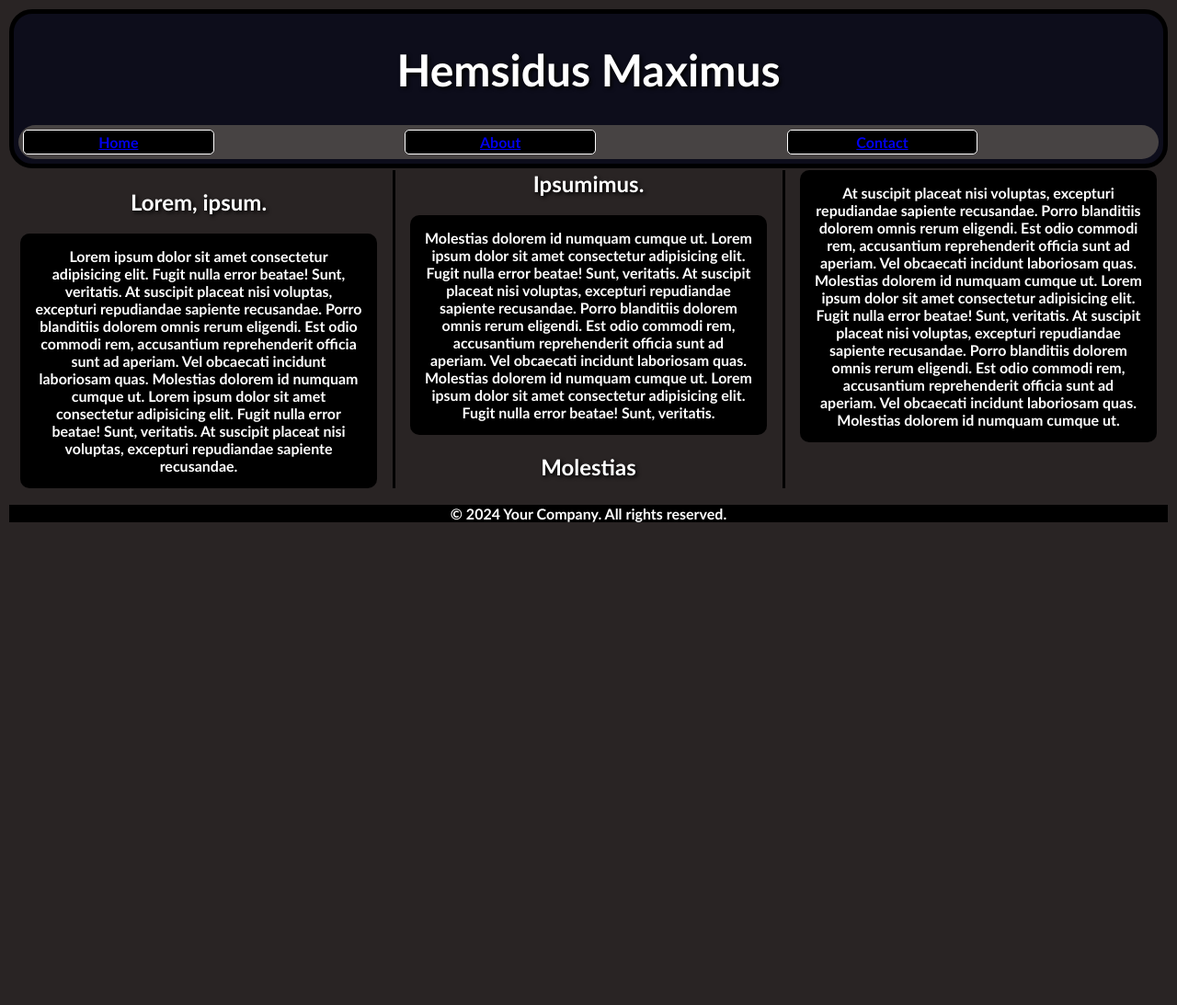
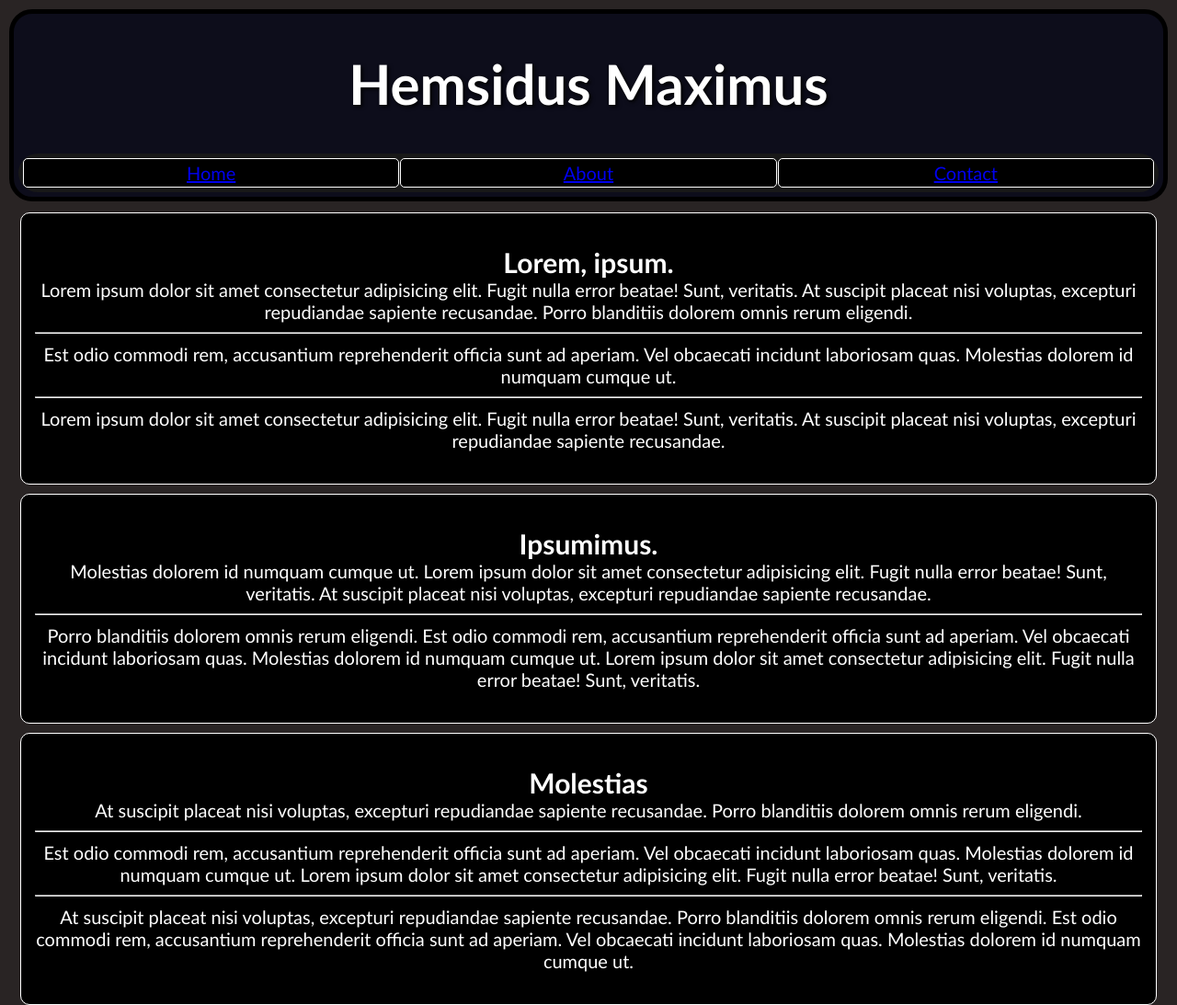
Before and after one commit to Tibitoe/HemsidusMaximus, a plain HTML site: page index.html in a window 1280 px wide. Shown: the top 1093 px of the page at 92% size. Before the commit the page ends 815 px from the top, so only its background shows below. Drawn offline with Linux system fonts and the light colour scheme.

Commit message:
lagt till about och contact sidorna, gjort så att dom 3 paragraferna på index har en egen box, ändrat namn på home/about/contact klasserna, ändrat main från klass till bara main, kolumnerna är vertikala i alla lägen, måste fixas.

```diff
--- a/index.html
+++ b/index.html
@@ -11,41 +11,49 @@
     <header>
         <h1>Hemsidus Maximus</h1>
         <nav class="navigation-bar">
-            <div class="home-button">
-              <a href="#">Home</a>
+            <div class="home-box">
+              <a href="index.html">Home</a>
             </div>
-            <div class="about-button">
-              <a href="#">About</a>
+            <div class="about-box">
+              <a href="about.html">About</a>
             </div>
-            <div class="contact-button">
-              <a href="#">Contact</a>
+            <div class="contact-box">
+              <a href="contact.html">Contact</a>
             </div>
         </nav>
     </header>
 
-  <main class="main-content">
-    <p>
-        <h2 class="sub-header">
-            Lorem, ipsum.
-        </h2>
-        <p class="column">
+  <main>
+
+    <section class="column-paragraph1">
+        <p>
+            <h2 class="sub-header">
+                Lorem, ipsum.
+            </h2>
             Lorem ipsum dolor sit amet consectetur adipisicing elit.
             Fugit nulla error beatae! Sunt, veritatis.
             At suscipit placeat nisi voluptas, excepturi repudiandae sapiente recusandae.
             Porro blanditiis dolorem omnis rerum eligendi.
+            <hr>
             Est odio commodi rem, accusantium reprehenderit officia sunt ad aperiam.
             Vel obcaecati incidunt laboriosam quas.
+            Molestias dolorem id numquam cumque ut.
+            <hr>
+            Lorem ipsum dolor sit amet consectetur adipisicing elit.
+            Fugit nulla error beatae! Sunt, veritatis.
+            At suscipit placeat nisi voluptas, excepturi repudiandae sapiente recusandae.
+        </p>
+    </section>
+    <section class="column-paragraph2">
+        <p>
+            <h2 class="sub-header">
+                Ipsumimus.
+            </h2>
             Molestias dolorem id numquam cumque ut.
             Lorem ipsum dolor sit amet consectetur adipisicing elit.
             Fugit nulla error beatae! Sunt, veritatis.
             At suscipit placeat nisi voluptas, excepturi repudiandae sapiente recusandae.
-        </p>
-        <h2 class="sub-header">Ipsumimus.</h2>
-        <p class="column">
-            Molestias dolorem id numquam cumque ut.
-            Lorem ipsum dolor sit amet consectetur adipisicing elit.
-            Fugit nulla error beatae! Sunt, veritatis.
-            At suscipit placeat nisi voluptas, excepturi repudiandae sapiente recusandae.
+            <hr>
             Porro blanditiis dolorem omnis rerum eligendi.
             Est odio commodi rem, accusantium reprehenderit officia sunt ad aperiam.
             Vel obcaecati incidunt laboriosam quas.
@@ -53,15 +61,21 @@
             Lorem ipsum dolor sit amet consectetur adipisicing elit.
             Fugit nulla error beatae! Sunt, veritatis.
         </p>
-        <h2 class="sub-header"> Molestias</h2>
-        <p class="column">
+    </section>
+    <section class="column-paragraph3">
+        <p>
+            <h2 class="sub-header">
+                Molestias
+            </h2>
             At suscipit placeat nisi voluptas, excepturi repudiandae sapiente recusandae.
             Porro blanditiis dolorem omnis rerum eligendi.
+            <hr>
             Est odio commodi rem, accusantium reprehenderit officia sunt ad aperiam.
             Vel obcaecati incidunt laboriosam quas.
             Molestias dolorem id numquam cumque ut.
             Lorem ipsum dolor sit amet consectetur adipisicing elit.
             Fugit nulla error beatae! Sunt, veritatis.
+            <hr>
             At suscipit placeat nisi voluptas, excepturi repudiandae sapiente recusandae.
             Porro blanditiis dolorem omnis rerum eligendi.
             Est odio commodi rem, accusantium reprehenderit officia sunt ad aperiam.
--- a/styles.css
+++ b/styles.css
@@ -1,20 +1,24 @@
 html {
-    height: 100%;
     margin: 0;
     padding: 0;
     font-family:'Trebuchet MS', 'Lucida Sans Unicode', 'Lucida Grande', 'Lucida Sans', Arial, sans-serif;
-    font-size: 16px;
+    font-size: 20px;
 }
 body {
     color: #ffffff;
     text-align: center;
-    font-weight: 600;
     font-size: 1rem;
     background-color: #292424;
     margin: 5px;
     padding: 5px;
     max-width: 100%;
     min-height: 100vh;
+}
+main {
+    column-rule: solid #000000;
+    padding: 2px;
+    margin: 0;
+    text-shadow: 2px 2px  4px #000000;
 }
     header {
         border-radius: 25px;
@@ -31,58 +35,78 @@ body {
     }
     .navigation-bar {
         column-count: 3;
+        column-gap: 1px;
         padding: 5px;
         margin: 5px;
         border-radius: 25px;
-        background-color: #474343;
+        background-color: #181818;
         max-width: 100%;
     }
-    .home-button {
-        max-width: 50%;
+    .home-box {
         padding: 3px;
         margin: 0;
         background-color: black;
         border: solid 1px #ffffff;
         border-radius: 5px;
     }
-    .about-button {
-        max-width: 50%;
+    .about-box {
         padding: 3px;
         margin: 0;
         background-color: black;
         border: solid 1px #ffffff;
         border-radius: 5px;
     }
-    .contact-button {
-        max-width: 50%;
+    .contact-box {
         padding: 3px;
         margin: 0;
         background-color: black;
         border: solid 1px #ffffff;
         border-radius: 5px;
     }
-    .main-content {
-        max-width: 100%;
-        column-count: 3;
-        column-rule: solid #000000;
-        padding: 2px;
+    .sub-header {
+        padding: 0px;
         margin: 0;
-        text-shadow: 2px 2px  4px #000000;
-        column-count: 3;
     }
-    .column {
+    .column-paragraph1 {
         column-width: auto;
         padding: 15px;
         margin: 10px;
+        border: solid #ffffff 1px;
+        border-radius: 10px;
+        background-color: #000000;
+    }
+    .column-paragraph2 {
+        column-width: auto;
+        padding: 15px;
+        margin: 10px;
+        border: solid #ffffff 1px;
+        border-radius: 10px;
+        background-color: #000000;
+    }
+    .column-paragraph3 {
+        column-width: auto;
+        padding: 15px;
+        margin: 10px;
+        border: solid #ffffff 1px;
         border-radius: 10px;
         background-color: #000000;
     }
     .bottom-footer {
+        padding: 0;
+        margin: 0;
+        border-radius: 10px;
+        position: static;
         background-color: #000000;
         margin-top: auto;
     }
 @media (max-width:480px) {
     .main-content {
         column-count: 1;
+        font-size: 24px;
     }
 }
+@media (max-width:980px) {
+    .main-content {
+        column-count: 1;
+    }
+}
```
Also changed, not shown: about.html (added, +60 -0 lines), contact.html (added, +31 -0 lines).
